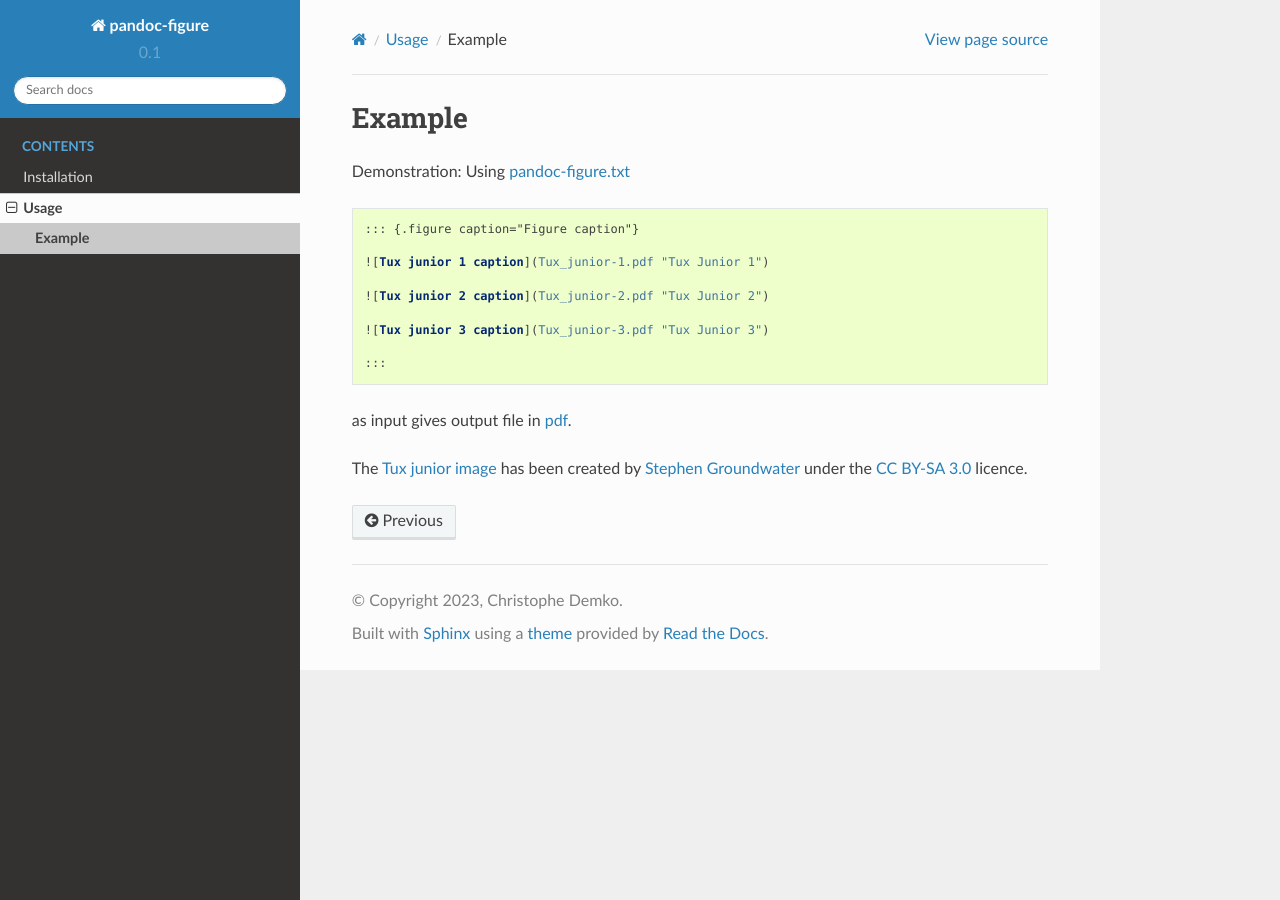
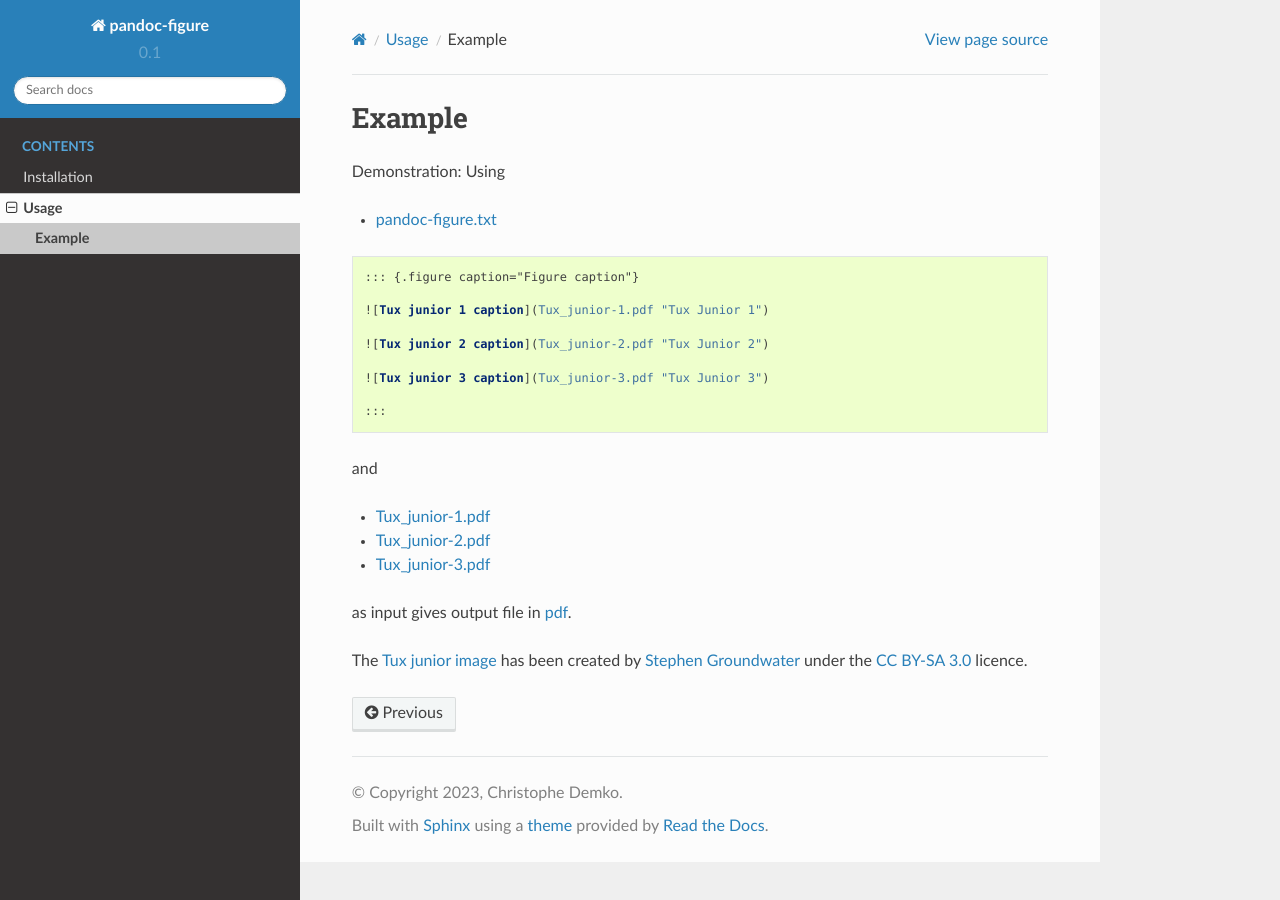
Before and after one commit to chdemko/pandoc-figure, a Sphinx documentation site: the page built from docs/example.rst, in a window 1280 px wide. Built offline with Sphinx 7.4.7 and the Read the Docs theme 2.0.0, drawn with Linux system fonts in a browser that asks for light colours.

Commit message:
Add links for Tux images

```diff
--- a/docs/example.rst
+++ b/docs/example.rst
@@ -2,8 +2,8 @@ Example
 -------
 
 Demonstration: Using
-`pandoc-figure.txt <https://raw.githubusercontent.com/chdemko/pandoc-figure/develop/docs/images/pandoc-figure.txt>`__
 
+* `pandoc-figure.txt <https://raw.githubusercontent.com/chdemko/pandoc-figure/develop/docs/images/pandoc-figure.txt>`__
 
 .. code-block:: markdown
 
@@ -17,6 +17,12 @@ Demonstration: Using
 
    :::
 
+and
+
+* `Tux_junior-1.pdf <https://raw.githubusercontent.com/chdemko/pandoc-figure/develop/docs/images/Tux_junior-1.pdf>`__
+* `Tux_junior-2.pdf <https://raw.githubusercontent.com/chdemko/pandoc-figure/develop/docs/images/Tux_junior-1.pdf>`__
+* `Tux_junior-3.pdf <https://raw.githubusercontent.com/chdemko/pandoc-figure/develop/docs/images/Tux_junior-1.pdf>`__
+
 as input gives output file in
 `pdf <https://raw.githubusercontent.com/chdemko/pandoc-figure/develop/docs/images/pandoc-figure.pdf>`__.
 
```
